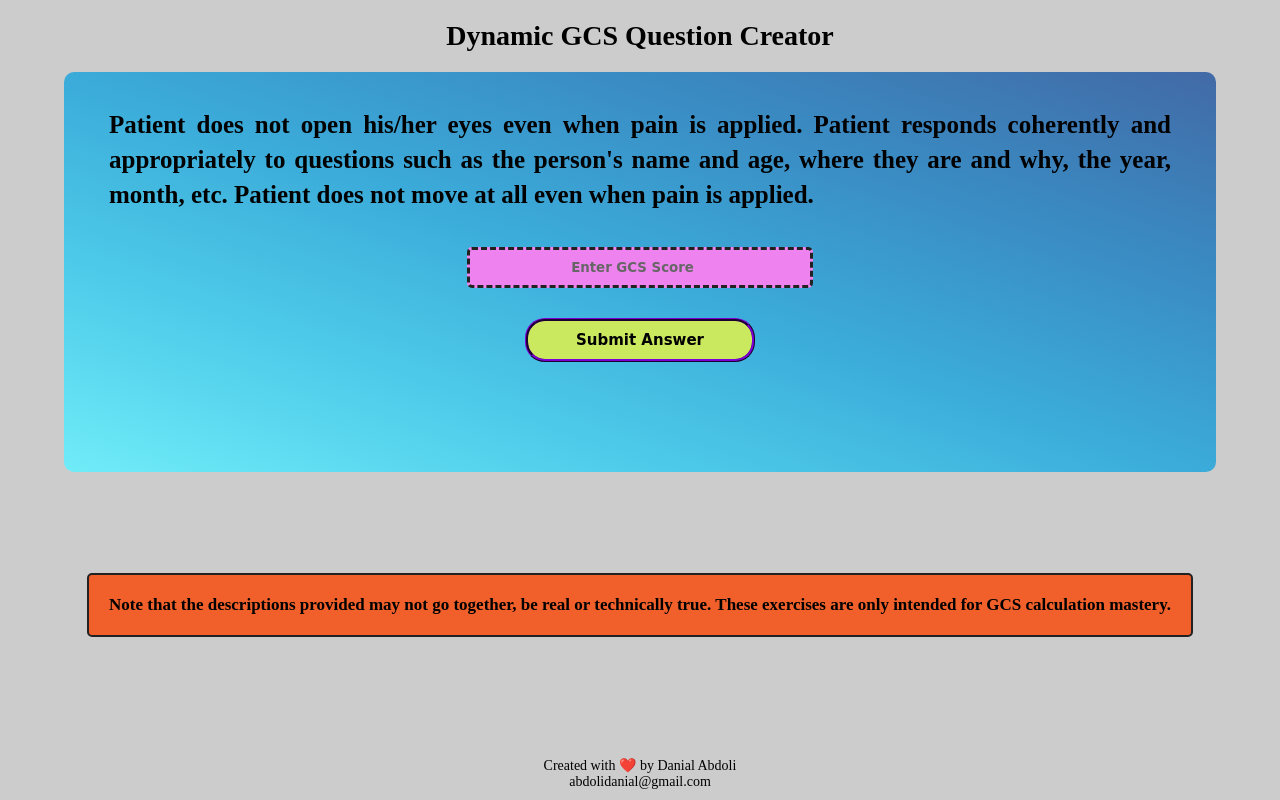
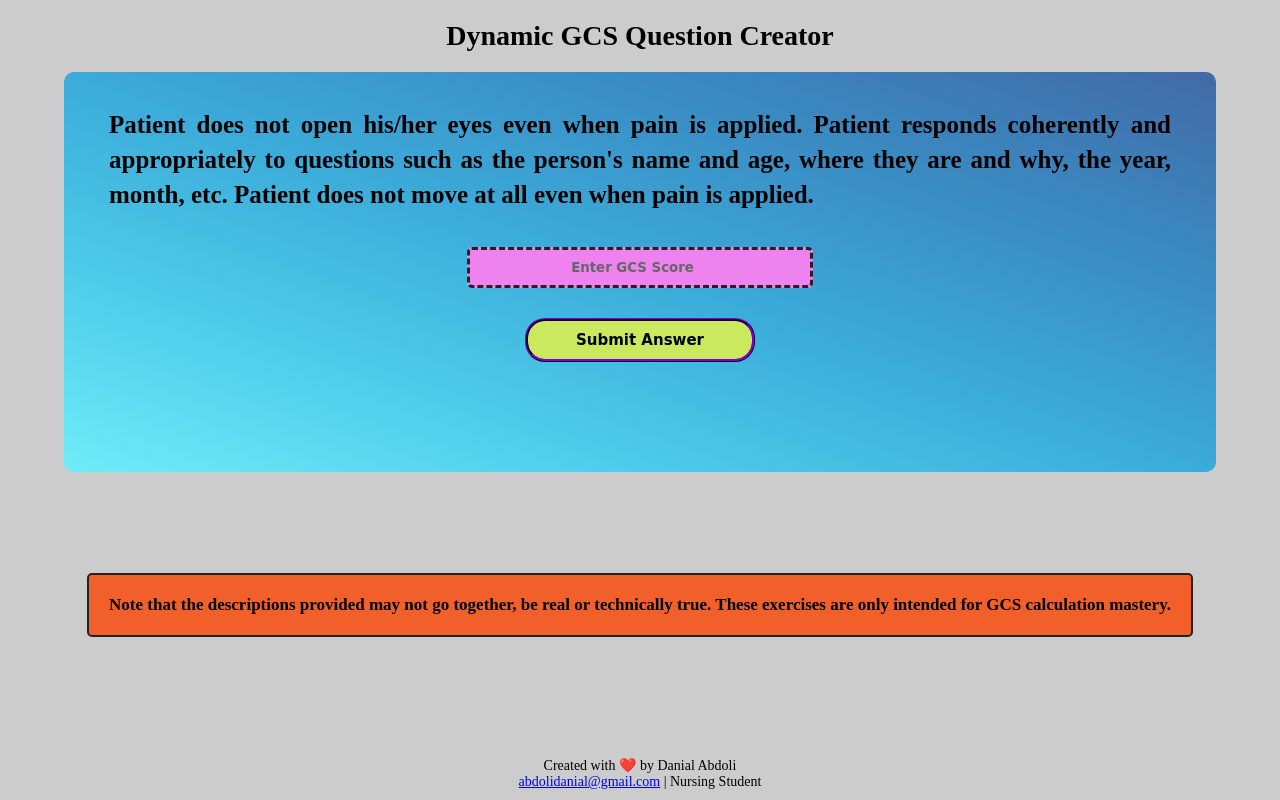
Before and after one commit to CatCode69/zibatadbir__GCS, a plain HTML site: page index.html in a window 1280 px wide. Drawn offline with Linux system fonts and the light colour scheme.

Commit message:
Footer Update

```diff
--- a/index.html
+++ b/index.html
@@ -36,7 +36,10 @@
     <footer class="footer">
       <p>
         Created with ❤️ by Danial Abdoli<br />
-        abdolidanial@gmail.com
+        <a class="email" href="mailto:abdolidanial@gmail.com"
+          >abdolidanial@gmail.com</a
+        >
+        | Nursing Student
       </p>
     </footer>
   </body>
```
